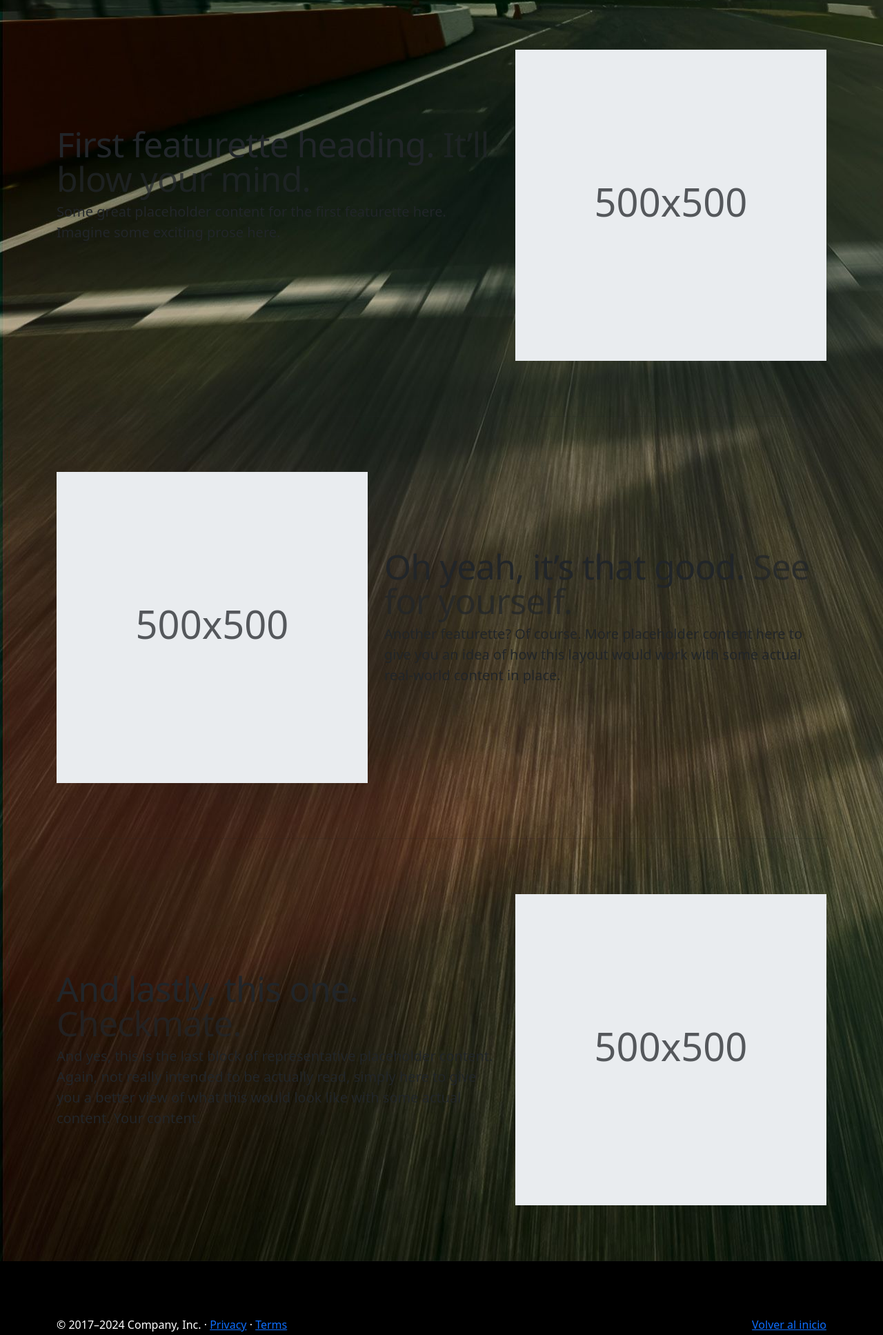
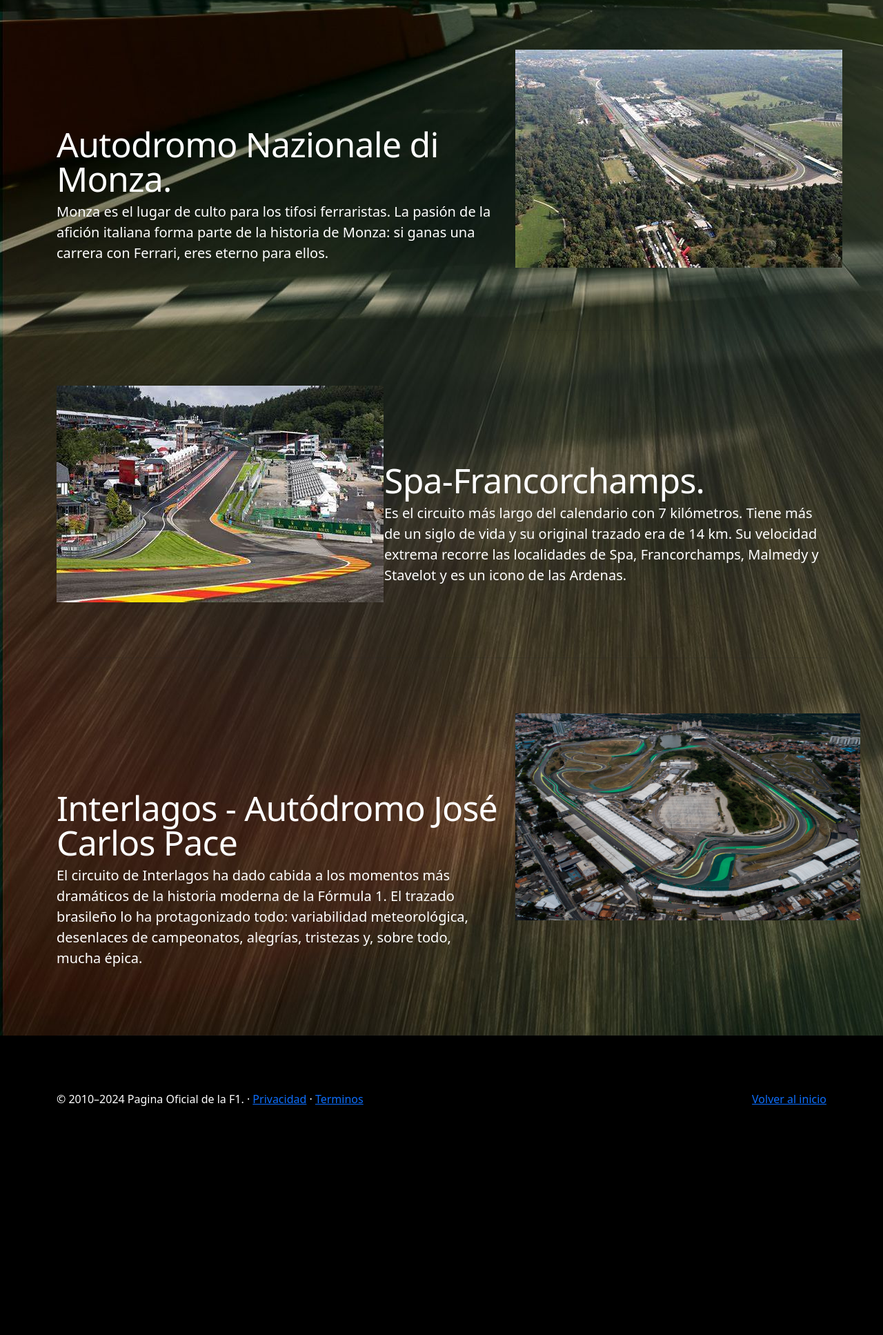
Before and after one commit to Anxo55/Learn-BootStrap, a plain HTML site: page carousel/carousel.html in a window 1280 px wide. Shown: the part 1155-3090 px from the top of the page at 69% size. After the commit the page ends 2824 px from the top, so only its background shows below. Drawn offline with Linux system fonts and the light colour scheme; files whose address does not match are found by name.

Commit message:
Finishing the first page of HTML and CSS

```diff
--- a/carousel/carousel.css
+++ b/carousel/carousel.css
@@ -6,6 +6,9 @@
     padding-top: 3rem;
     padding-bottom: 3rem;
     color: rgb(var(--bs-tertiary-color-rgb));
+    /* background: rgb(2, 0, 36);
+    background: linear-gradient(0deg, rgba(2,0,36,1) 92%, rgba(0,100,121,1) 100%); */
+    background-color: black;
   }
 
 
--- a/carousel/carousel.html
+++ b/carousel/carousel.html
@@ -98,7 +98,7 @@
     <!-- Custom styles for this template -->
     <link href="carousel.css" rel="stylesheet">
   </head>
-  <body style="background-color: black;">
+  <body>
     <svg xmlns="http://www.w3.org/2000/svg" class="d-none">
       <symbol id="check2" viewBox="0 0 16 16">
         <path d="M13.854 3.646a.5.5 0 0 1 0 .708l-7 7a.5.5 0 0 1-.708 0l-3.5-3.5a.5.5 0 1 1 .708-.708L6.5 10.293l6.646-6.647a.5.5 0 0 1 .708 0z"/>
@@ -115,40 +115,6 @@
       </symbol>
     </svg>
 
-    <!-- <div class="dropdown position-fixed bottom-0 end-0 mb-3 me-3 bd-mode-toggle">
-      <button class="btn btn-bd-primary py-2 dropdown-toggle d-flex align-items-center"
-              id="bd-theme"
-              type="button"
-              aria-expanded="false"
-              data-bs-toggle="dropdown"
-              aria-label="Toggle theme (auto)">
-        <svg class="bi my-1 theme-icon-active" width="1em" height="1em"><use href="#circle-half"></use></svg>
-        <span class="visually-hidden" id="bd-theme-text">Toggle theme</span>
-      </button>
-      <ul class="dropdown-menu dropdown-menu-end shadow" aria-labelledby="bd-theme-text">
-        <li>
-          <button type="button" class="dropdown-item d-flex align-items-center" data-bs-theme-value="light" aria-pressed="false">
-            <svg class="bi me-2 opacity-50" width="1em" height="1em"><use href="#sun-fill"></use></svg>
-            Claro
-            <svg class="bi ms-auto d-none" width="1em" height="1em"><use href="#check2"></use></svg>
-          </button>
-        </li>
-        <li>
-          <button type="button" class="dropdown-item d-flex align-items-center" data-bs-theme-value="dark" aria-pressed="false">
-            <svg class="bi me-2 opacity-50" width="1em" height="1em"><use href="#moon-stars-fill"></use></svg>
-            Oscuro
-            <svg class="bi ms-auto d-none" width="1em" height="1em"><use href="#check2"></use></svg>
-          </button>
-        </li>
-        <li>
-          <button type="button" class="dropdown-item d-flex align-items-center active" data-bs-theme-value="auto" aria-pressed="true">
-            <svg class="bi me-2 opacity-50" width="1em" height="1em"><use href="#circle-half"></use></svg>
-            Automatico
-            <svg class="bi ms-auto d-none" width="1em" height="1em"><use href="#check2"></use></svg>
-          </button>
-        </li>
-      </ul>
-    </div> -->
 
 
 <header data-bs-theme="dark">
@@ -164,10 +130,10 @@
             <a class="nav-link active" aria-current="page" href="#">Inicio</a>
           </li>
           <li class="nav-item">
-            <a class="nav-link" href="#">Pilotos</a>
+            <a class="nav-link" href="pilotos.html" target="_blank">Pilotos</a>
           </li>
           <li class="nav-item">
-            <a class="nav-link " aria-disabled="true" href="#">Escuderias</a>
+            <a class="nav-link " aria-disabled="true" href="escuderias.html" target="_blank">Escuderias</a>
           </li>
         </ul>
         <form class="d-flex" role="search">
@@ -251,21 +217,21 @@
           <img src="imagenes/Verstappen.png" alt="" width="140p" height="140">
           <h2 class="fw-normal" style="color: white;">Max Verstappen</h2>
           <p style="color:  white;">Actual campeón de la formula 1, en estos momentos está compitiendo junto a la escudería Red Bull.</p>
-          <p><a class="btn btn-secondary" href="#">Mas informacion &raquo;</a></p>
+          <p><a class="btn btn-secondary" href="https://www.caranddriver.com/es/formula-1/pilotos/a3626/max-verstappen/" target="_blank">Mas informacion &raquo;</a></p>
         </div><!-- /.col-lg-4 -->
         <div class="col-lg-4">
           <!-- <svg class="bd-placeholder-img rounded-circle" width="140" height="140" xmlns="http://www.w3.org/2000/svg" role="img" aria-label="Placeholder" preserveAspectRatio="xMidYMid slice" focusable="false"><title>Placeholder</title><rect width="100%" height="100%" fill="var(--bs-secondary-color)"/></svg> -->
           <img src="imagenes/checo_perez.png" alt="" width="140" height="140">
           <h2 class="fw-normal" style="color: white;">Checo Perez</h2>
           <p style="color: white;">Compañero de Max y segundo piloto en la escudería, es conocido por sus maniobras en momentos de presion, es un gran piloto.</p>
-          <p><a class="btn btn-secondary" href="#">Mas informacion&raquo;</a></p>
+          <p><a class="btn btn-secondary" href="https://www.redbull.com/es-es/conoce-mejor-a-checo-perez" target="_blank">Mas informacion&raquo;</a></p>
         </div><!-- /.col-lg-4 -->
         <div class="col-lg-4">
           <!-- <svg class="bd-placeholder-img rounded-circle" width="140" height="140" xmlns="http://www.w3.org/2000/svg" role="img" aria-label="Placeholder" preserveAspectRatio="xMidYMid slice" focusable="false"><title>Placeholder</title><rect width="100%" height="100%" fill="var(--bs-secondary-color)"/></svg> -->
           <img src="imagenes/fernando_alonso.png" alt="" width="140" height="140">
           <h2 class="fw-normal" style="color: white;">Fernando Alonso</h2>
           <p style="color: white;">Campeon del mundo que a sus 42 años sigue a pie del cañon peleando junto a Max y Checo por el campeonato junto a Aston Martin.</p>
-          <p><a class="btn btn-secondary" href="#">Mas informacion &raquo;</a></p>
+          <p><a class="btn btn-secondary" href="https://www.caranddriver.com/es/formula-1/pilotos/a3517/fernando-alonso/" target="_blank">Mas informacion &raquo;</a></p>
         </div><!-- /.col-lg-4 -->
       </div><!-- /.row -->
 
@@ -276,11 +242,12 @@
 
       <div class="row featurette">
         <div class="col-md-7">
-          <h2 class="featurette-heading fw-normal lh-1">First featurette heading. <span class="text-body-secondary">It’ll blow your mind.</span></h2>
-          <p class="lead">Some great placeholder content for the first featurette here. Imagine some exciting prose here.</p>
+          <h2 class="featurette-heading fw-normal lh-1" style="color: white;">Autodromo Nazionale di Monza. </h2>
+          <p class="lead" style="color: white;">Monza es el lugar de culto para los tifosi ferraristas. La pasión de la afición italiana forma parte de la historia de Monza: si ganas una carrera con Ferrari, eres eterno para ellos.</p>
         </div>
         <div class="col-md-5">
-          <svg class="bd-placeholder-img bd-placeholder-img-lg featurette-image img-fluid mx-auto" width="500" height="500" xmlns="http://www.w3.org/2000/svg" role="img" aria-label="Placeholder: 500x500" preserveAspectRatio="xMidYMid slice" focusable="false"><title>Placeholder</title><rect width="100%" height="100%" fill="var(--bs-secondary-bg)"/><text x="50%" y="50%" fill="var(--bs-secondary-color)" dy=".3em">500x500</text></svg>
+          <!-- <svg class="bd-placeholder-img bd-placeholder-img-lg featurette-image img-fluid mx-auto" width="500" height="500" xmlns="http://www.w3.org/2000/svg" role="img" aria-label="Placeholder: 500x500" preserveAspectRatio="xMidYMid slice" focusable="false"><title>Placeholder</title><rect width="100%" height="100%" fill="var(--bs-secondary-bg)"/><text x="50%" y="50%" fill="var(--bs-secondary-color)" dy=".3em">500x500</text></svg> -->
+          <img src="imagenes/autodromo.jpeg" alt="">
         </div>
       </div>
 
@@ -288,11 +255,12 @@
 
       <div class="row featurette">
         <div class="col-md-7 order-md-2">
-          <h2 class="featurette-heading fw-normal lh-1">Oh yeah, it’s that good. <span class="text-body-secondary">See for yourself.</span></h2>
-          <p class="lead">Another featurette? Of course. More placeholder content here to give you an idea of how this layout would work with some actual real-world content in place.</p>
+          <h2 class="featurette-heading fw-normal lh-1" style="color: white;">Spa-Francorchamps.</h2>
+          <p class="lead" style="color: white;">Es el circuito más largo del calendario con 7 kilómetros. Tiene más de un siglo de vida y su original trazado era de 14 km. Su velocidad extrema recorre las localidades de Spa, Francorchamps, Malmedy y Stavelot y es un icono de las Ardenas.</p>
         </div>
         <div class="col-md-5 order-md-1">
-          <svg class="bd-placeholder-img bd-placeholder-img-lg featurette-image img-fluid mx-auto" width="500" height="500" xmlns="http://www.w3.org/2000/svg" role="img" aria-label="Placeholder: 500x500" preserveAspectRatio="xMidYMid slice" focusable="false"><title>Placeholder</title><rect width="100%" height="100%" fill="var(--bs-secondary-bg)"/><text x="50%" y="50%" fill="var(--bs-secondary-color)" dy=".3em">500x500</text></svg>
+          <!-- <svg class="bd-placeholder-img bd-placeholder-img-lg featurette-image img-fluid mx-auto" width="500" height="500" xmlns="http://www.w3.org/2000/svg" role="img" aria-label="Placeholder: 500x500" preserveAspectRatio="xMidYMid slice" focusable="false"><title>Placeholder</title><rect width="100%" height="100%" fill="var(--bs-secondary-bg)"/><text x="50%" y="50%" fill="var(--bs-secondary-color)" dy=".3em">500x500</text></svg> -->
+          <img src="imagenes/spa.jpeg" alt="">
         </div>
       </div>
 
@@ -300,11 +268,12 @@
 
       <div class="row featurette">
         <div class="col-md-7">
-          <h2 class="featurette-heading fw-normal lh-1">And lastly, this one. <span class="text-body-secondary">Checkmate.</span></h2>
-          <p class="lead">And yes, this is the last block of representative placeholder content. Again, not really intended to be actually read, simply here to give you a better view of what this would look like with some actual content. Your content.</p>
+          <h2 class="featurette-heading fw-normal lh-1" style="color: white;">Interlagos - Autódromo José Carlos Pace</h2>
+          <p class="lead" style="color: white;">El circuito de Interlagos ha dado cabida a los momentos más dramáticos de la historia moderna de la Fórmula 1. El trazado brasileño lo ha protagonizado todo: variabilidad meteorológica, desenlaces de campeonatos, alegrías, tristezas y, sobre todo, mucha épica.</p>
         </div>
         <div class="col-md-5">
-          <svg class="bd-placeholder-img bd-placeholder-img-lg featurette-image img-fluid mx-auto" width="500" height="500" xmlns="http://www.w3.org/2000/svg" role="img" aria-label="Placeholder: 500x500" preserveAspectRatio="xMidYMid slice" focusable="false"><title>Placeholder</title><rect width="100%" height="100%" fill="var(--bs-secondary-bg)"/><text x="50%" y="50%" fill="var(--bs-secondary-color)" dy=".3em">500x500</text></svg>
+          <!-- <svg class="bd-placeholder-img bd-placeholder-img-lg featurette-image img-fluid mx-auto" width="500" height="500" xmlns="http://www.w3.org/2000/svg" role="img" aria-label="Placeholder: 500x500" preserveAspectRatio="xMidYMid slice" focusable="false"><title>Placeholder</title><rect width="100%" height="100%" fill="var(--bs-secondary-bg)"/><text x="50%" y="50%" fill="var(--bs-secondary-color)" dy=".3em">500x500</text></svg> -->
+          <img src="imagenes/interlagos.jpeg" alt="" width="500px" height="300px">
       </div>
       </div>
 
@@ -318,7 +287,7 @@
   <!-- FOOTER -->
   <footer class="container">
     <p class="float-end" style="text-decoration: none;"><a href="#">Volver al inicio</a></p>
-    <p style="color: white;">&copy; 2017–2024 Company, Inc. &middot; <a href="#">Privacy</a> &middot; <a href="#">Terms</a></p>
+    <p style="color: white;">&copy; 2010–2024 Pagina Oficial de la F1. &middot; <a href="#">Privacidad</a> &middot; <a href="#">Terminos</a></p>
   </footer>
 </main>
 <script src="../bootstrap-5.3.0-alpha3-examples/assets/dist/js/bootstrap.bundle.min.js"></script>
```
Also changed, not shown: carousel/escuderias.html (added, +17 -0 lines), carousel/pilotos.html (added, +11 -0 lines), carousel/imagenes/autodromo.jpeg (added), carousel/imagenes/interlagos.jpeg (added), carousel/imagenes/spa.jpeg (added).
